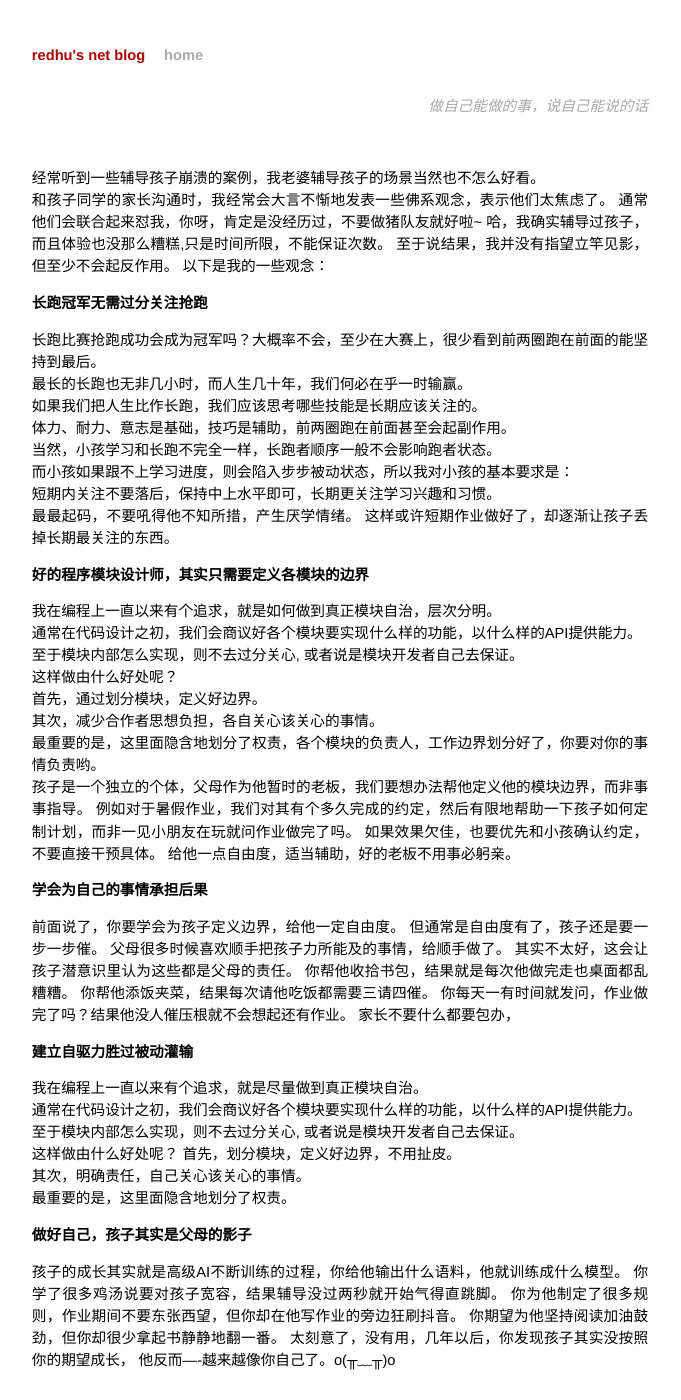
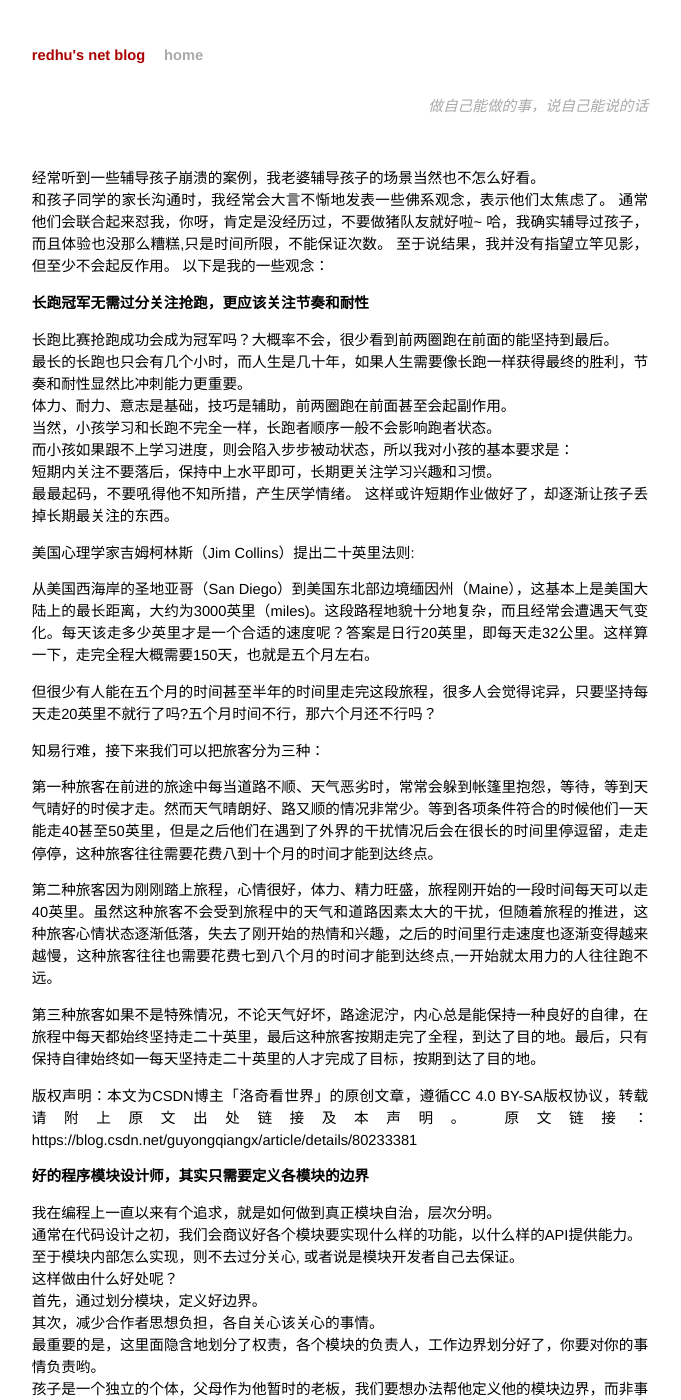
Before and after one commit to redhu/redhu.github.io, a Jekyll site: the page built from _posts/2022-5-11-带孩子.md, in a window 1280 px wide and 1400 px high. Shown: the whole window, without its empty margins (300-981 px from the left). Built offline with Jekyll 4.4.1, drawn with Linux system fonts in a browser that asks for light colours; our own code applies the rules of GitHub Pages for plain Markdown files; comment, search, counter and statistics services are not loaded.

Commit message:
update child edu

```diff
--- a/_posts/2022-5-11-带孩子.md
+++ b/_posts/2022-5-11-带孩子.md
@@ -5,16 +5,31 @@
 至于说结果，我并没有指望立竿见影，但至少不会起反作用。
 以下是我的一些观念：
 
-### 长跑冠军无需过分关注抢跑
-长跑比赛抢跑成功会成为冠军吗？大概率不会，至少在大赛上，很少看到前两圈跑在前面的能坚持到最后。
-最长的长跑也无非几小时，而人生几十年，我们何必在乎一时输赢。
-如果我们把人生比作长跑，我们应该思考哪些技能是长期应该关注的。
+### 长跑冠军无需过分关注抢跑，更应该关注节奏和耐性
+长跑比赛抢跑成功会成为冠军吗？大概率不会，很少看到前两圈跑在前面的能坚持到最后。
+最长的长跑也只会有几个小时，而人生是几十年，如果人生需要像长跑一样获得最终的胜利，节奏和耐性显然比冲刺能力更重要。
 体力、耐力、意志是基础，技巧是辅助，前两圈跑在前面甚至会起副作用。
 当然，小孩学习和长跑不完全一样，长跑者顺序一般不会影响跑者状态。
 而小孩如果跟不上学习进度，则会陷入步步被动状态，所以我对小孩的基本要求是：
 短期内关注不要落后，保持中上水平即可，长期更关注学习兴趣和习惯。
 最最起码，不要吼得他不知所措，产生厌学情绪。
 这样或许短期作业做好了，却逐渐让孩子丢掉长期最关注的东西。
+> 美国心理学家吉姆柯林斯（Jim Collins）提出二十英里法则:
+>
+> 从美国西海岸的圣地亚哥（San Diego）到美国东北部边境缅因州（Maine），这基本上是美国大陆上的最长距离，大约为3000英里（miles)。这段路程地貌十分地复杂，而且经常会遭遇天气变化。每天该走多少英里才是一个合适的速度呢？答案是日行20英里，即每天走32公里。这样算一下，走完全程大概需要150天，也就是五个月左右。
+>
+> 但很少有人能在五个月的时间甚至半年的时间里走完这段旅程，很多人会觉得诧异，只要坚持每天走20英里不就行了吗?五个月时间不行，那六个月还不行吗？
+>
+> 知易行难，接下来我们可以把旅客分为三种：
+>
+> 第一种旅客在前进的旅途中每当道路不顺、天气恶劣时，常常会躲到帐篷里抱怨，等待，等到天气晴好的时侯才走。然而天气晴朗好、路又顺的情况非常少。等到各项条件符合的时候他们一天能走40甚至50英里，但是之后他们在遇到了外界的干扰情况后会在很长的时间里停逗留，走走停停，这种旅客往往需要花费八到十个月的时间才能到达终点。
+>
+> 第二种旅客因为刚刚踏上旅程，心情很好，体力、精力旺盛，旅程刚开始的一段时间每天可以走40英里。虽然这种旅客不会受到旅程中的天气和道路因素太大的干扰，但随着旅程的推进，这种旅客心情状态逐渐低落，失去了刚开始的热情和兴趣，之后的时间里行走速度也逐渐变得越来越慢，这种旅客往往也需要花费七到八个月的时间才能到达终点,一开始就太用力的人往往跑不远。
+>
+> 第三种旅客如果不是特殊情况，不论天气好坏，路途泥泞，内心总是能保持一种良好的自律，在旅程中每天都始终坚持走二十英里，最后这种旅客按期走完了全程，到达了目的地。最后，只有保持自律始终如一每天坚持走二十英里的人才完成了目标，按期到达了目的地。
+>
+> 版权声明：本文为CSDN博主「洛奇看世界」的原创文章，遵循CC 4.0 BY-SA版权协议，转载请附上原文出处链接及本声明。
+> 原文链接：https://blog.csdn.net/guyongqiangx/article/details/80233381
 
 ### 好的程序模块设计师，其实只需要定义各模块的边界
 我在编程上一直以来有个追求，就是如何做到真正模块自治，层次分明。
```
